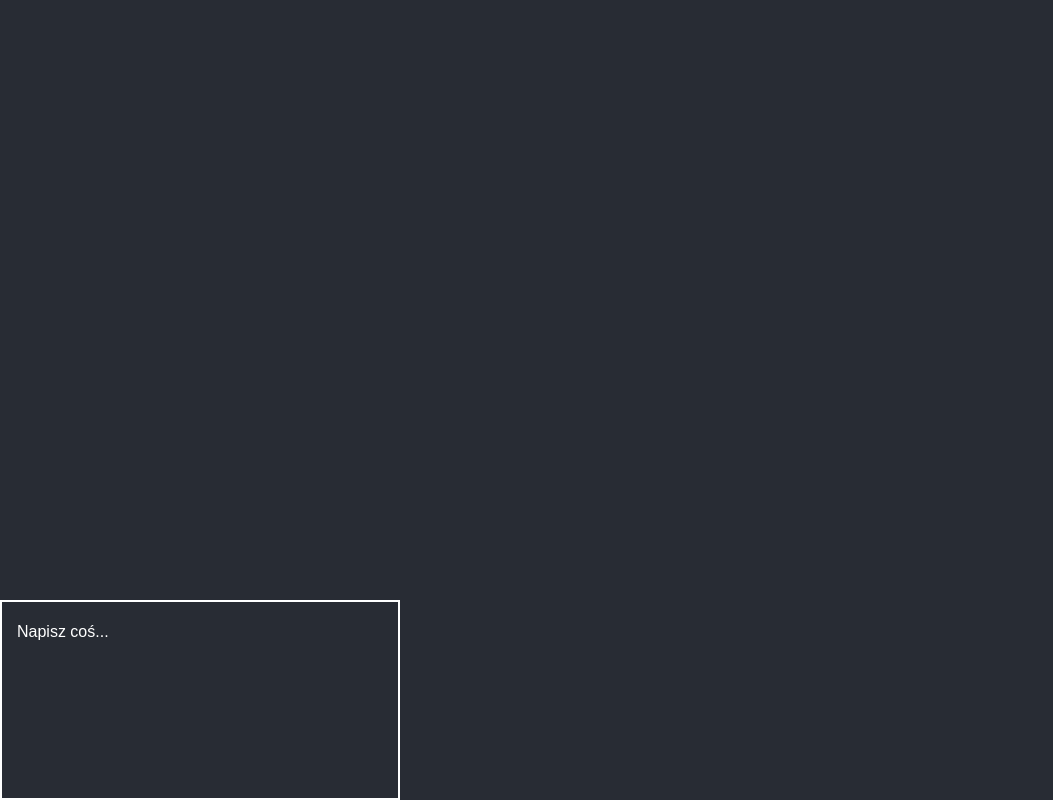
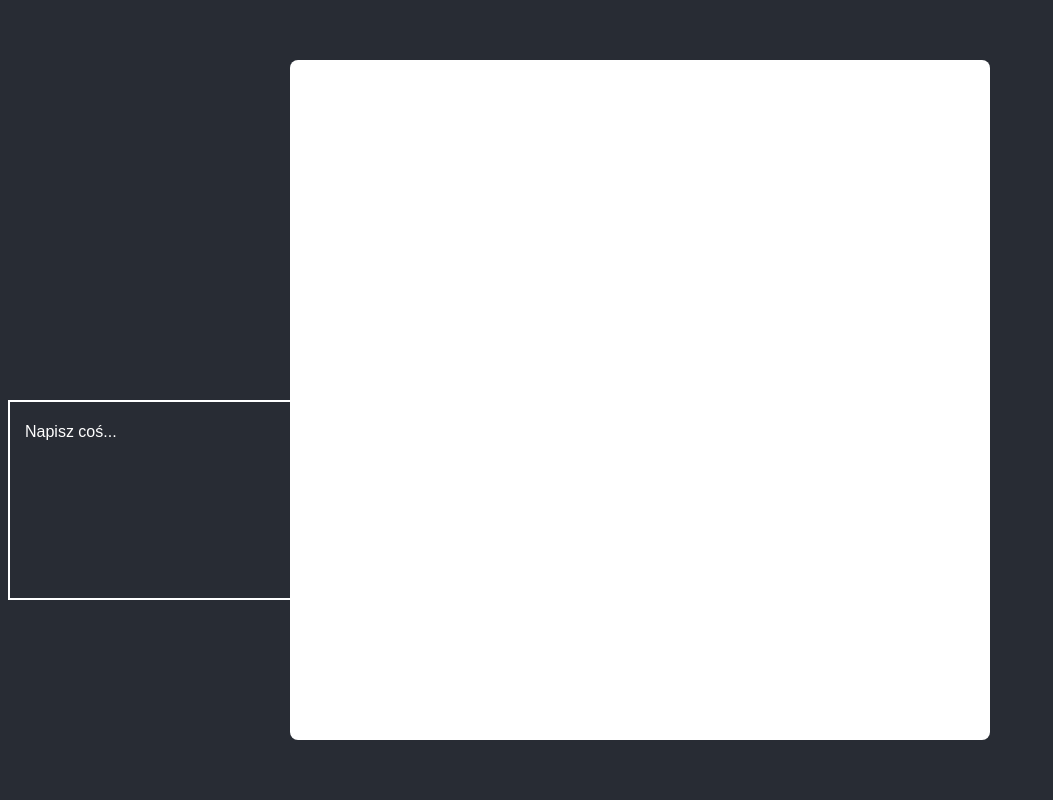
Before and after one commit to MacTireWolf/ManDon-tGetAngryGame, a React app in the folder mandontgetangrygame/: page / in a window 1280 px wide. Shown: the whole page, without its empty margins (0-1053 px from the left). Built offline with nearby package versions, Linux system fonts and the light colour scheme.

Commit message:
Added Board.js and Baord.css

```diff
--- a/mandontgetangrygame/src/components/WebPage.js
+++ b/mandontgetangrygame/src/components/WebPage.js
@@ -3,6 +3,7 @@ import { Helmet } from "react-helmet";
 import "../styles/components/WebPage.css";
 import "../styles/Consts.css";
 import Chat from "../organisms/Chat";
+import Board from "../organisms/Board";
 
 const WebPage = () => {
   const title = "Chińczyk"
@@ -13,7 +14,9 @@ const WebPage = () => {
           <title>{title}</title>
         </Helmet>
         <Chat/>
+        <Board/>
     </div>
+
 
   );
 }
--- /dev/null
+++ b/mandontgetangrygame/src/organisms/Board.js
@@ -0,0 +1,11 @@
+import React from "react";
+import "../styles/organisms/Board.css";
+
+const Board = () => {
+
+  return (
+    <div className="Board"></div>
+  );
+};
+
+export default Board;
--- a/mandontgetangrygame/src/styles/Consts.css
+++ b/mandontgetangrygame/src/styles/Consts.css
@@ -1,4 +1,5 @@
 :root{
     --webPageBackgroundColour: #282c34;
-    --InputAndBorderColour: white;
+    --BoardBackgroundColour: white;
+    --InputAndBorderChatColour: white;
 }
--- /dev/null
+++ b/mandontgetangrygame/src/styles/organisms/Board.css
@@ -0,0 +1,12 @@
+@import "../Consts.css";
+
+.Board {
+    position: absolute;
+    top: 50%;
+    left: 50%;
+    transform: translate(-50%, -50%);
+    width: 700px;
+    height: 680px;
+    background-color: var(--BoardBackgroundColour);
+    border-radius: 8px;
+}
--- a/mandontgetangrygame/src/styles/organisms/Chat.css
+++ b/mandontgetangrygame/src/styles/organisms/Chat.css
@@ -1,19 +1,20 @@
+@import "../Consts.css";
 .Chat {
     position: fixed;
-    bottom: 0;
-    left: 0;
+    bottom: 200px;
+    left: 8px;
     width: 400px;
     height: 200px;
-    border: 2px solid var(--InputAndBorderColour);
+    border: 2px solid var(--InputAndBorderChatColour);
     background-color: var(--webPageBackgroundColour);
     padding: 10px;
     box-sizing: border-box;
-    color: var(--InputAndBorderColour);
+    color: var(--InputBorderAndBoardBackgroundColour);
 }
 
 .Chat input {
     background-color: var(--webPageBackgroundColour)4;
-    color: var(--InputAndBorderColour);
+    color: var(--InputAndBorderChatColour);
     border: none;
     width: 100%;
     height: 40px;
@@ -23,6 +24,6 @@
 }
 
 .Chat input::placeholder {
-    color: var(--InputAndBorderColour);
+    color: var(--InputAndBorderChatColour);
     opacity: 1;
 }
```
